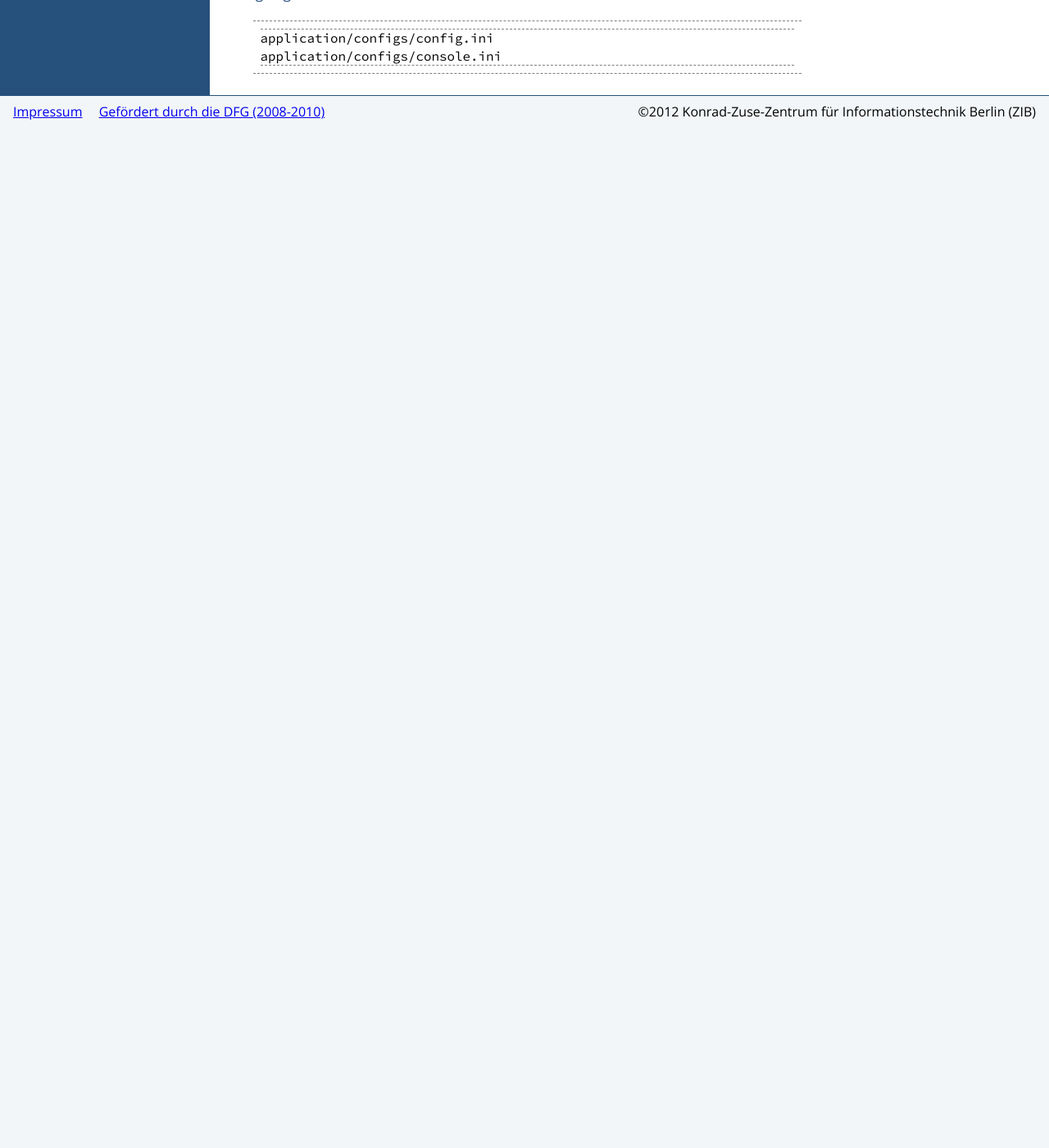
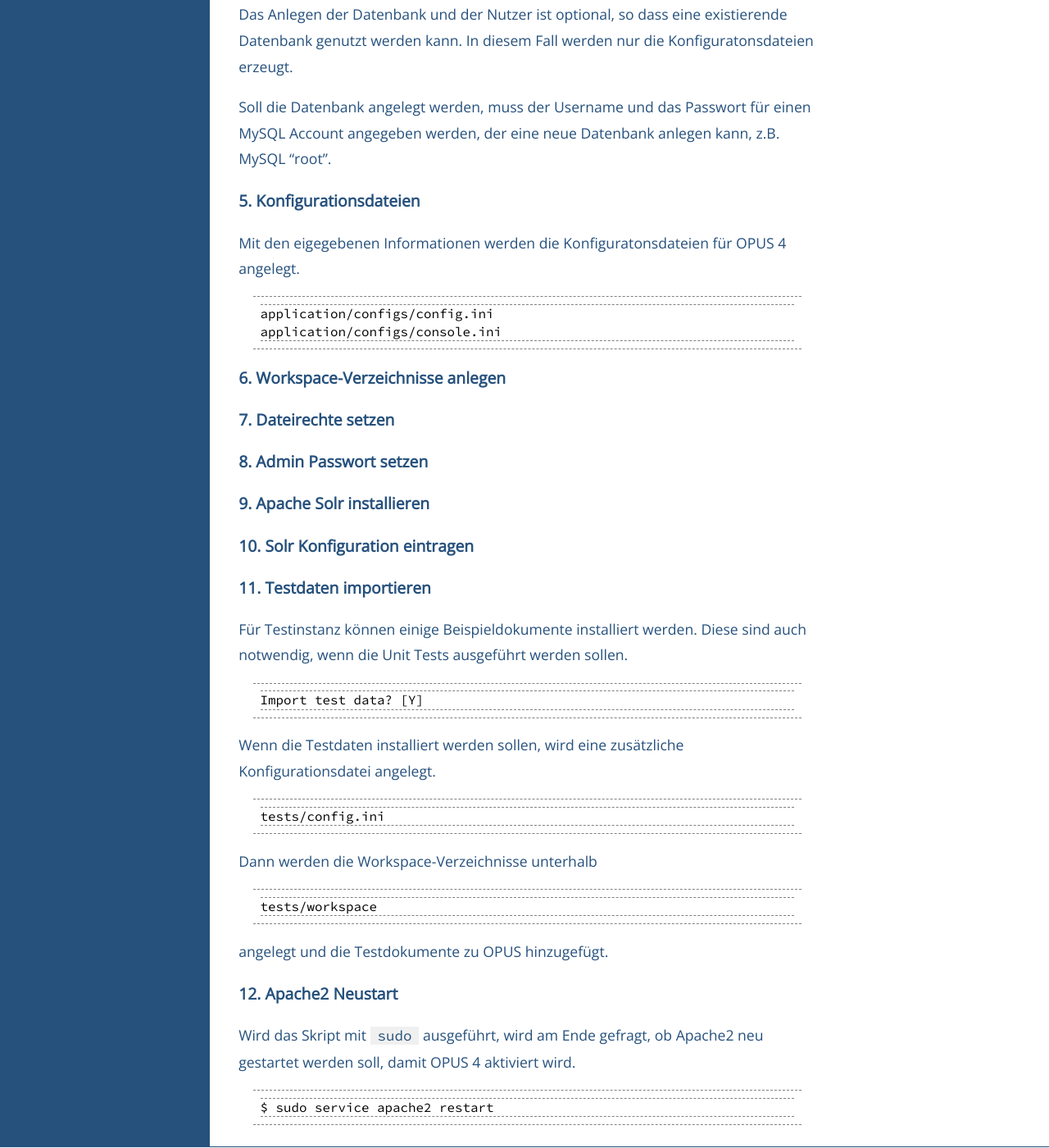
Before and after one commit to OPUS4/userdoc, a Jekyll site: the page built from installation/installscript.md, in a window 1280 px wide and 1400 px high, scrolled down 3094 px. Shown: the whole window at 82% size. Built offline with Jekyll 4.4.1, drawn with Linux system fonts in a browser that asks for light colours; before the commit the page ends 3251 px from its top, so only the background shows below that; some of the changed text lies outside the part shown.

Commit message:
OPUSVIER-3551 - Added more install script description. Modified PHP requirements.

```diff
--- a/installation/installscript.md
+++ b/installation/installscript.md
@@ -13,26 +13,38 @@ der Installation sind nur mit `sudo` möglich.
 
 |---|
 | # | Schritt | Optional | `sudo` |
-|----|
-| 1 | Pfad für OPUS 4 im Webserver (opus4) |
-| 2 | Composer |
-| 3 | Apache2 Site Konfiguration |
-| 4 | Apache2 Link | X | X |
-| 5 | Datenbank | X | X |
-| 6 | Erzeugen der Konfigurationsdateien |
-| 7 | Workspace |
-| 8 | Admin Passwort setzen |
-| 9 | Solr installieren | X | X |
+|---|
+| 1 | [Serverpfad](#serverpfad) (/opus4) | | |
+| 2 | [Composer](#composer-dependencies) | | |
+| 3 | [Apache2 Site Konfiguration](#webserver-apache2) |
+|   | [Apache2 Link](#apache2-site-link-anlegen) | X | X |
+| 4 | [Datenbank](#datenbank) | X | X |
+| 5 | [Konfigurationsdateien erzeugen](#konfigurationsdateien) | | |
+| 6 | [Workspace-Verzeichnisse anlegen](#workspace-verzeichnisse-anlegen) | | |
+| 7 | [Dateirechte setzen](#dateirechte-setzen) | | X |
+| 8 | [Admin Passwort setzen](#admin-passwort-setzen) | | |
+| 9 | [Solr installieren](#apache-solr-installieren) | X | X |
 | 10 | Solr Konfiguration eintragen | | |
-| 11 | Testdaten importieren | X ||
-| 12 | Dateirechte setzen | | |
-| 13 | Apache2 restart | | |
+| 11 | [Testdaten importieren](#testdaten-importieren) | X | |
+| 12 | [Apache2 Neustart](#apache2-neustart) | X | X |
 
-## Optionen
+Wenn das Skript ohne `sudo` ausgeführt wird, kann es immer noch dafür
+verwendet werden, die notwendigen Konfigurationsdateien mit den Daten
+Verbindungsinformationen für eine bestehende Datenbank und einen Solr
+Index zu erzeugen.
+
+Viele der Installationsschritte sind in einzelnen Dateien implementiert,
+die auch gezielt einzeln ausgeführt werden können.
+
+Die Installation wird folgendermaßen aufgerufen:
+
+    $ sudo bin/install.sh
+
+## Parameter
 
 ## Schritte
 
-### 1. Pfad für OPUS 4
+### 1. Serverpfad
 
 Als erstes wird nach dem Pfad für die OPUS 4 Applikation auf dem
 Webserver gefragt.
@@ -116,3 +128,39 @@ OPUS 4 angelegt.
 
     application/configs/config.ini
     application/configs/console.ini
+
+### 6. Workspace-Verzeichnisse anlegen
+
+### 7. Dateirechte setzen
+
+### 8. Admin Passwort setzen
+
+### 9. Apache Solr installieren
+
+### 10. Solr Konfiguration eintragen
+
+### 11. Testdaten importieren
+
+Für Testinstanz können einige Beispieldokumente installiert werden.
+Diese sind auch notwendig, wenn die Unit Tests ausgeführt werden
+sollen.
+
+    Import test data? [Y]
+
+Wenn die Testdaten installiert werden sollen, wird eine zusätzliche
+Konfigurationsdatei angelegt.
+
+    tests/config.ini
+
+Dann werden die Workspace-Verzeichnisse unterhalb
+
+    tests/workspace
+
+angelegt und die Testdokumente zu OPUS hinzugefügt.
+
+### 12. Apache2 Neustart
+
+Wird das Skript mit `sudo` ausgeführt, wird am Ende gefragt, ob Apache2
+neu gestartet werden soll, damit OPUS 4 aktiviert wird.
+
+    $ sudo service apache2 restart
```
Also changed, not shown: installation/requirements.md (+28 -14 lines).
